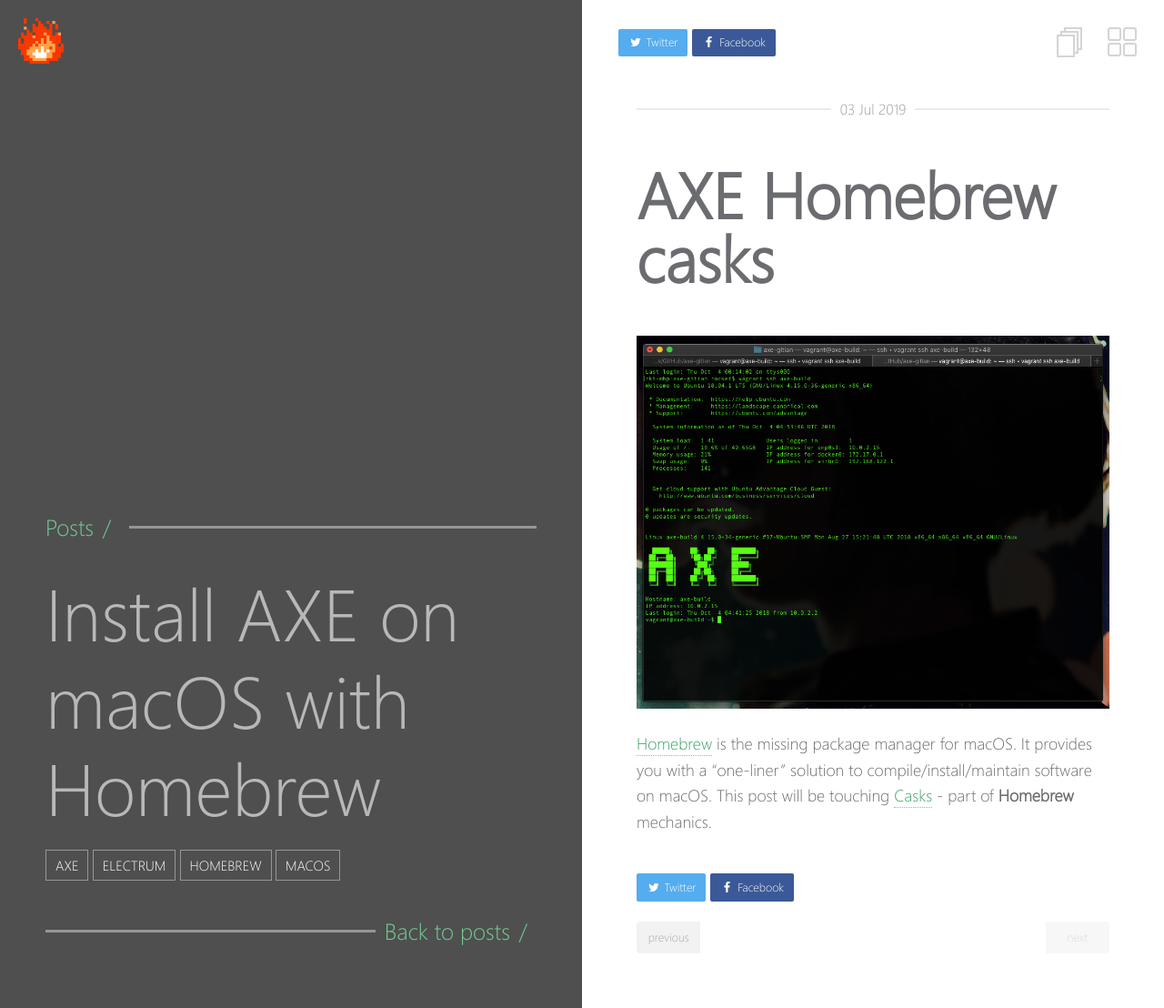
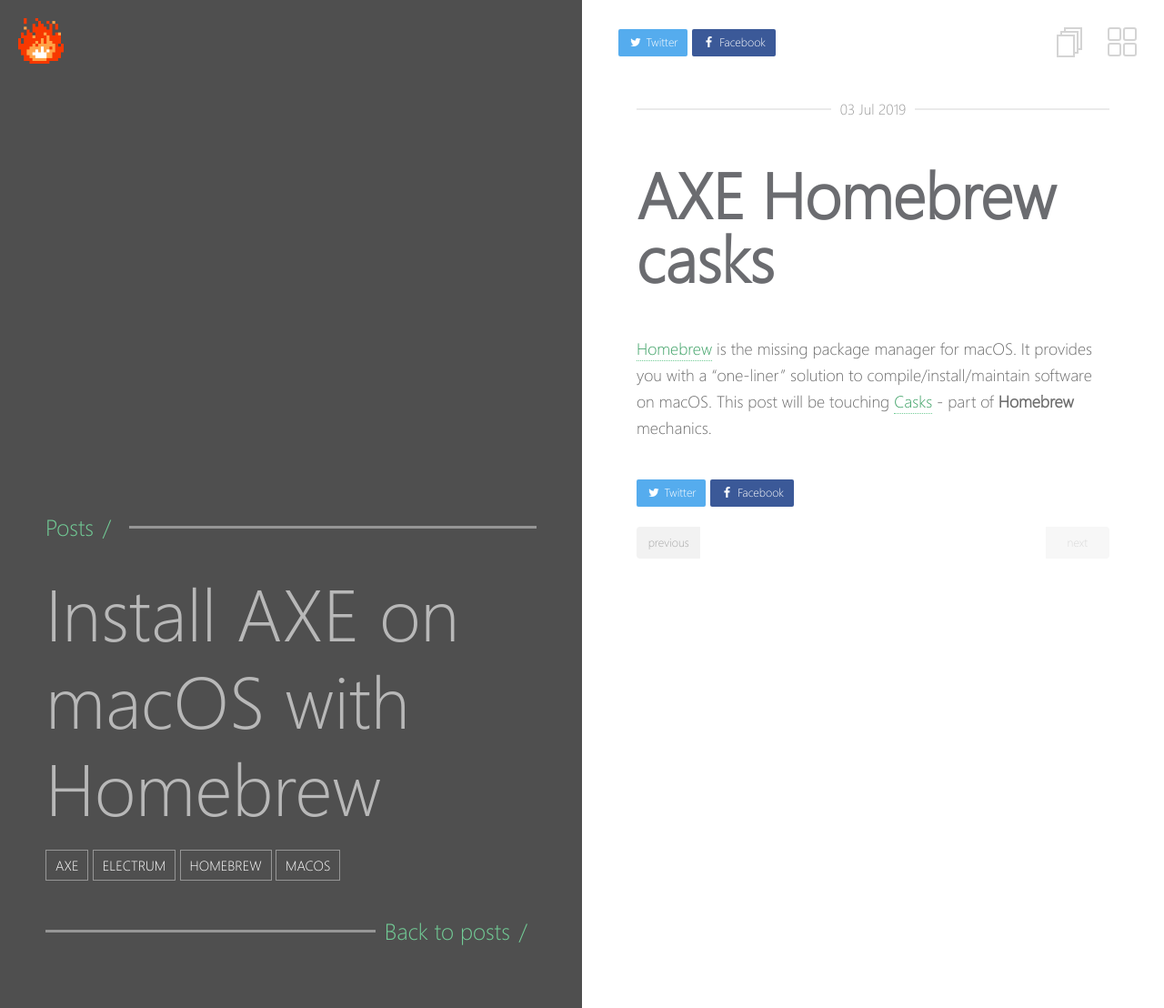
Before and after one commit to charlesrocket/charlesrocket.github.io, a Jekyll site: the page built from _posts/2019-07-03-homebrew-axe.md, in a window 1280 px wide. Shown: the whole page at 91% size. Built offline with Jekyll 4.4.1, drawn with Linux system fonts in a browser that asks for light colours.

Commit message:
Drop intro image

```diff
--- a/_posts/2019-07-03-homebrew-axe.md
+++ b/_posts/2019-07-03-homebrew-axe.md
@@ -12,6 +12,4 @@ tags:
 ---
 # AXE Homebrew casks
 
-{% raw %}<img src="/images/axe-gitian-mojave.png" alt="axe-gitian">{% endraw %}
-
 [Homebrew](https://brew.sh) is _the missing package manager for macOS_. It provides you with a "one-liner" solution to compile/install/maintain software on macOS. This post will be touching [Casks](https://github.com/Homebrew/homebrew-cask) - part of **Homebrew** mechanics.
```
